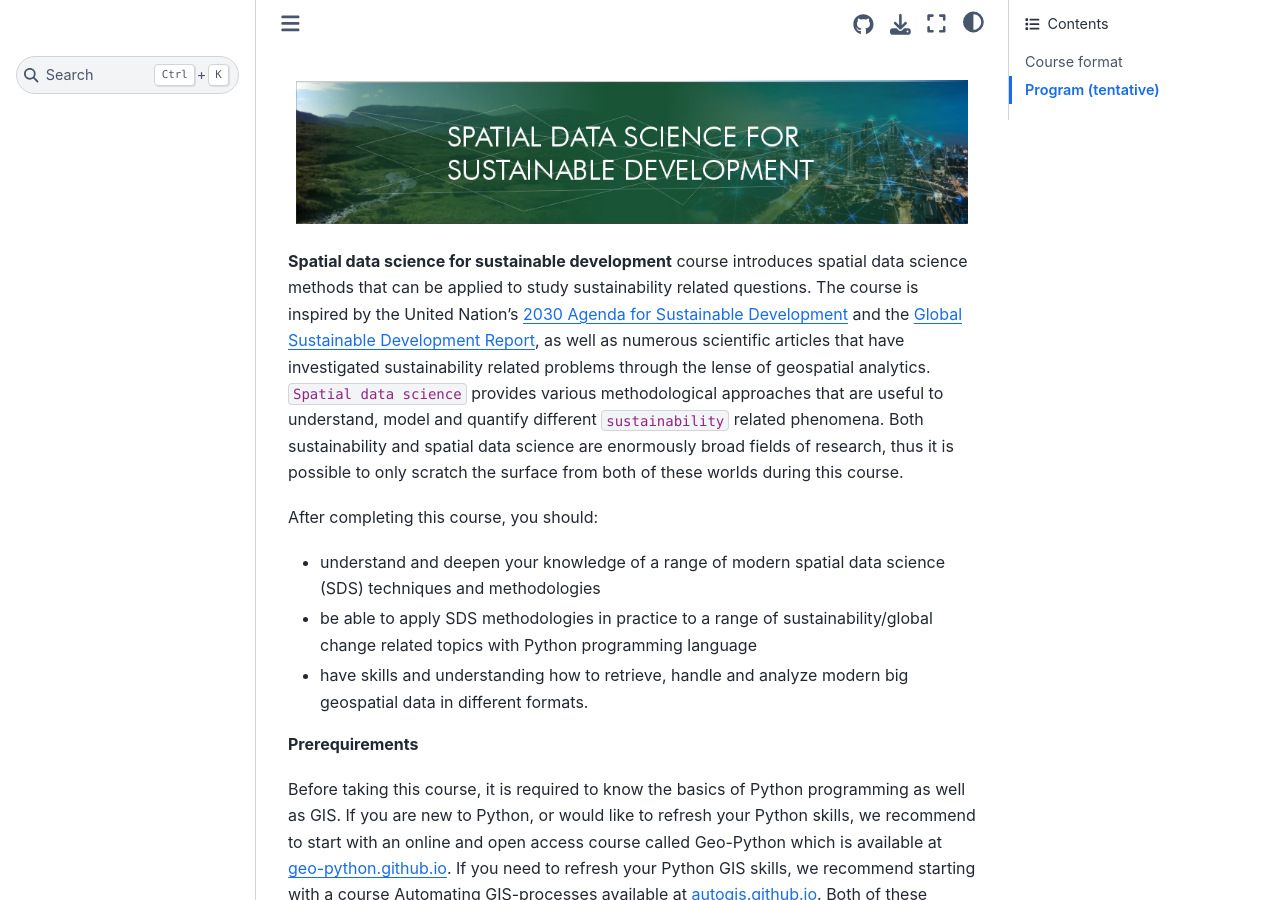
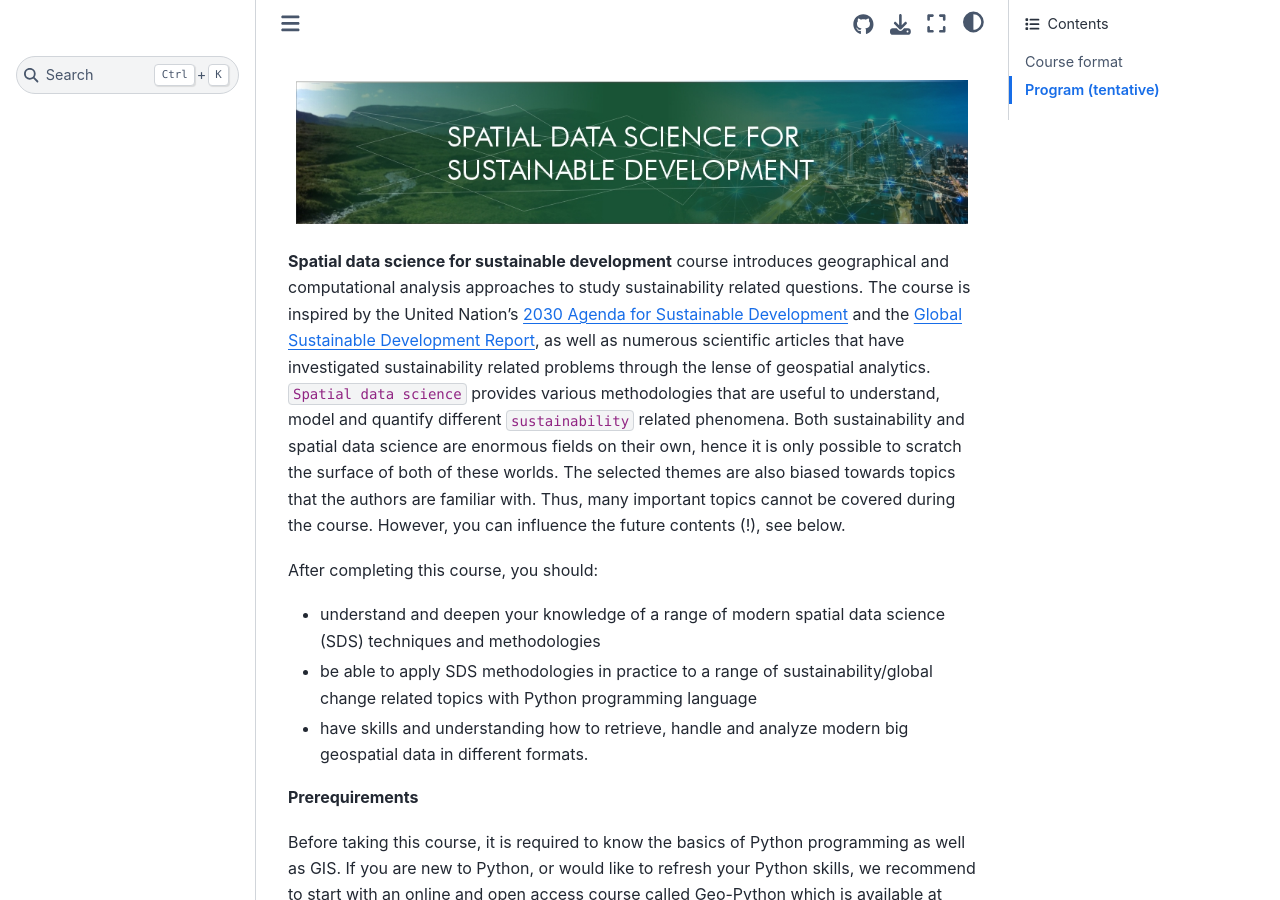
Before and after one commit to AaltoGIS/Sustainability-GIS, a Sphinx documentation site: the page built from source/index.rst, in a window 1280 px wide and 900 px high. Built offline with Sphinx 7.4.7 and the Sphinx Book theme 1.1.4, drawn with Linux system fonts in a browser that asks for light colours.

Commit message:
Update docs

```diff
--- a/source/index.rst
+++ b/source/index.rst
@@ -1,13 +1,15 @@
 .. figure:: img/sustainability-sds-banner.jpg
 
-**Spatial data science for sustainable development** course introduces spatial data science methods
-that can be applied to study sustainability related questions. The course is inspired by the United Nation's
+**Spatial data science for sustainable development** course introduces geographical and computational analysis approaches
+to study sustainability related questions. The course is inspired by the United Nation's
 `2030 Agenda for Sustainable Development <https://sdgs.un.org/goals>`__
 and the `Global Sustainable Development Report <https://sustainabledevelopment.un.org/content/documents/24797GSDR_report_2019.pdf>`__,
 as well as numerous scientific articles that have investigated sustainability related problems through the lense of geospatial analytics.
-``Spatial data science`` provides various methodological approaches that are useful to understand, model and quantify different
-``sustainability`` related phenomena. Both sustainability and spatial data science are enormously broad fields of research,
-thus it is possible to only scratch the surface from both of these worlds during this course.
+``Spatial data science`` provides various methodologies that are useful to understand, model and quantify different
+``sustainability`` related phenomena. Both sustainability and spatial data science are enormous fields on their own,
+hence it is only possible to scratch the surface of both of these worlds. The selected themes are also biased towards topics
+that the authors are familiar with. Thus, many important topics cannot be covered during the course. However, you can influence
+the future contents (!), see below.
 
 After completing this course, you should:
 
```
